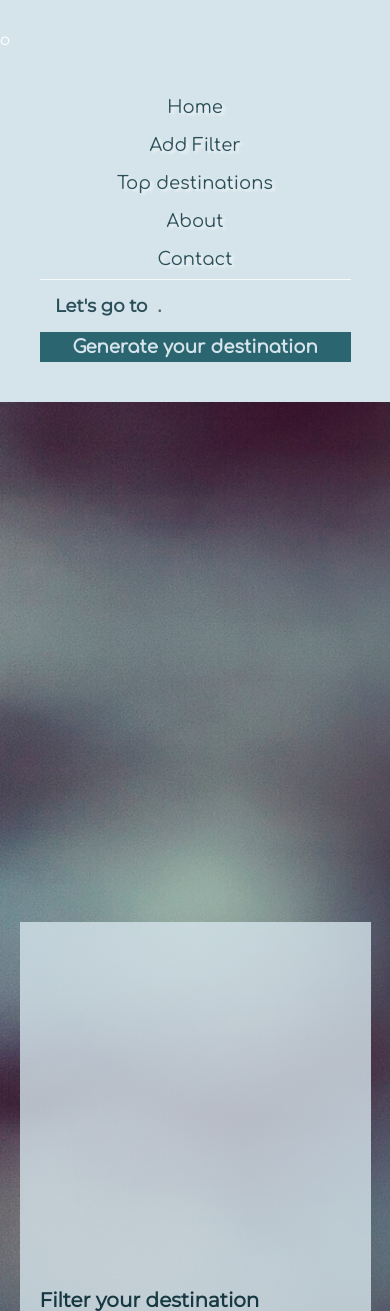
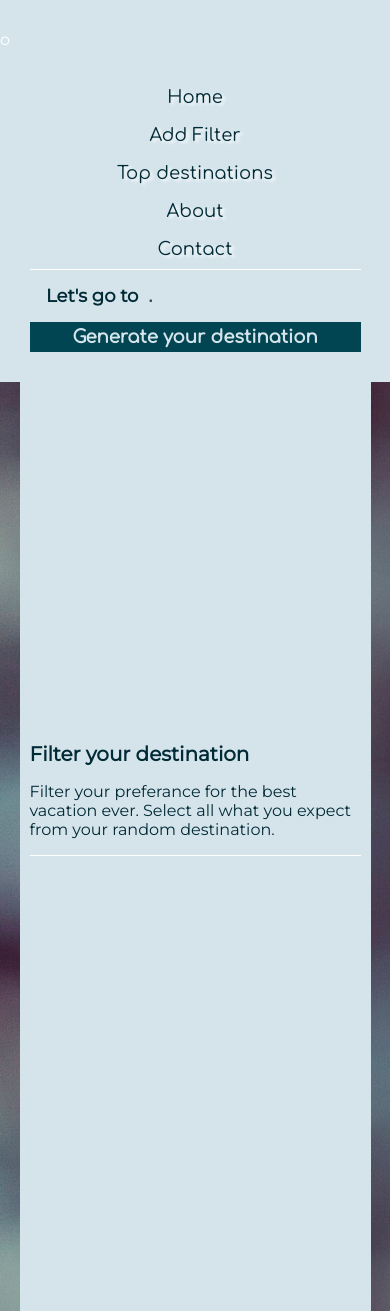
Before and after one commit to SanctussBa/vacation-generator, a Flask app: page / in a window 390 px wide. Shown: the top 1311 px of the page. Run offline with Flask 2, Linux system fonts and the light colour scheme; some libraries are stand-ins or nearby versions.

Commit message:
improved mobile view

```diff
--- a/static/style.css
+++ b/static/style.css
@@ -126,6 +126,13 @@
   z-index: 2;
   position: relative;
 }
+
+@media only screen and (max-width: 650px) {
+  .container2 {
+    padding-top: 0;
+
+  }
+}
 .container3 {
   height: 100vw;
   height: 100vh;
@@ -181,6 +188,13 @@
   opacity: 0.8;
   padding: 20px;
 
+}
+@media only screen and (max-width: 600px) {
+  .content {
+    opacity: 1;
+    padding: 10px;
+
+  }
 }
 @media only screen and (max-width: 1240px) {
   .content {
```
